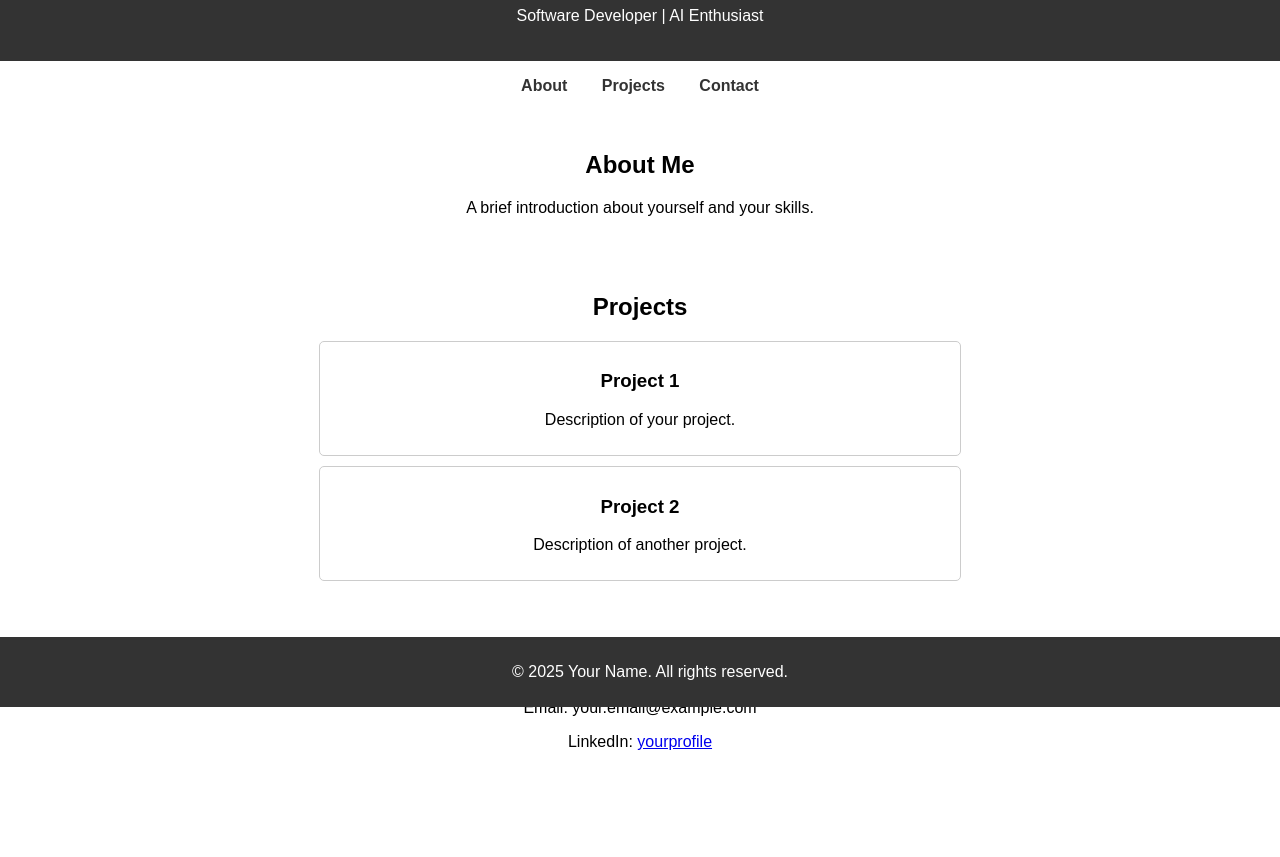
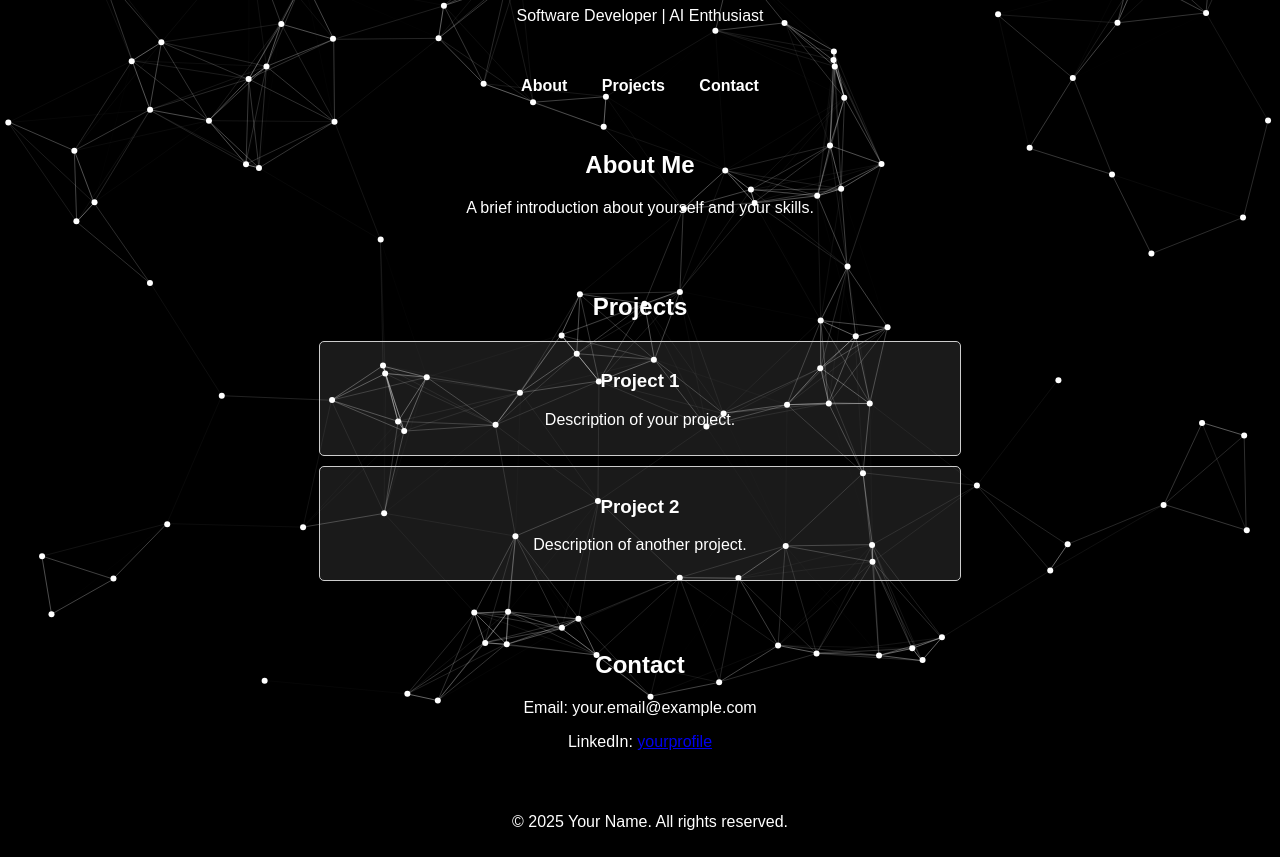
Before and after one commit to Raghav9796/Raghav9796.github.io, a plain HTML site: page index.html in a window 1280 px wide. Shown: the part 93-950 px from the top of the page. Before the commit the page ends 880 px from the top, so only its background shows below. Drawn offline with nearby package versions, Linux system fonts and the light colour scheme.

Commit message:
added partical effects

```diff
--- a/index.html
+++ b/index.html
@@ -5,8 +5,10 @@
     <meta name="viewport" content="width=device-width, initial-scale=1.0">
     <title>Portfolio</title>
     <link rel="stylesheet" href="styles.css">
+    <script src="https://cdnjs.cloudflare.com/ajax/libs/particles.js/2.0.0/particles.min.js"></script>
 </head>
 <body>
+<div id="particles-js"></div>
 <header>
     <h1>Your Name</h1>
     <p>Software Developer | AI Enthusiast</p>
@@ -46,5 +48,26 @@
 <footer>
     <p>&copy; 2025 Your Name. All rights reserved.</p>
 </footer>
+
+<script>
+    particlesJS("particles-js", {
+        particles: {
+            number: { value: 100 },
+            size: { value: 3 },
+            color: { value: "#ffffff" },
+            line_linked: {
+                enable: true,
+                distance: 150,
+                color: "#ffffff",
+                opacity: 0.5,
+                width: 1
+            },
+            move: {
+                enable: true,
+                speed: 3
+            }
+        }
+    });
+</script>
 </body>
 </html>
--- a/styles.css
+++ b/styles.css
@@ -4,10 +4,18 @@ body {
     margin: 0;
     padding: 0;
     text-align: center;
+    background-color: black;
+    color: white;
+}
+#particles-js {
+    position: absolute;
+    width: 100%;
+    height: 100%;
+    top: 0;
+    left: 0;
+    z-index: -1;
 }
 header {
-    background-color: #333;
-    color: white;
     padding: 20px;
 }
 nav ul {
@@ -20,7 +28,7 @@ nav ul li {
 }
 nav a {
     text-decoration: none;
-    color: #333;
+    color: white;
     font-weight: bold;
 }
 section {
@@ -32,12 +40,11 @@ section {
     margin: 10px auto;
     width: 50%;
     border-radius: 5px;
+    background: rgba(255, 255, 255, 0.1);
 }
 footer {
-    background-color: #333;
-    color: white;
+    background-color: black;
     padding: 10px;
-    position: absolute;
+    position: relative;
     width: 100%;
-    bottom: 0;
 }
```
